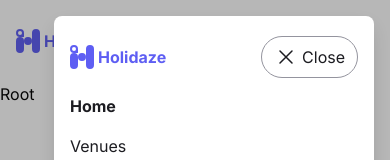
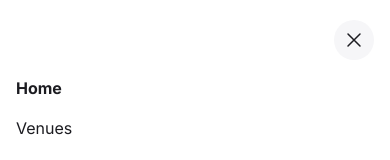
Before and after one commit to archivedhyseh/project-exam-2, a React (Vite) app: page / in a window 390 px wide. Both pictures are taken after a click on the button "Menu". Shown: the top 160 px of the page. Built offline with nearby package versions, Linux system fonts and the light colour scheme.

Commit message:
Updated NavMenu in Header component

```diff
--- a/src/components/Header/Nav/NavMenu/index.tsx
+++ b/src/components/Header/Nav/NavMenu/index.tsx
@@ -1,6 +1,6 @@
 import { Link, NavLink } from 'react-router-dom'
 import { navAuthRoutes, navRoutes } from '../../data'
-import TertiaryButton from '../../../Buttons/TertiaryButton'
+import IconButton from '../../../Buttons/IconButton'
 import SecondaryButton from '../../../Buttons/SecondaryButton'
 
 type NavMenuProps = {
@@ -11,31 +11,10 @@ export default function NavMenu({ setIsOpen }: NavMenuProps) {
   const accessToken = localStorage.getItem('accessToken')
 
   return (
-    <div className="fixed left-0 top-0 z-[1000] flex h-full w-full justify-end bg-black/30 p-4">
-      <nav className="flex h-full w-full max-w-80 flex-col gap-2 rounded-lg bg-background px-4 py-5 shadow">
-        <div className="flex justify-between">
-          <div className="flex items-center gap-1 py-2">
-            <svg
-              xmlns="http://www.w3.org/2000/svg"
-              fill="none"
-              viewBox="0 0 24 24"
-              className="h-6 w-6"
-            >
-              <path
-                fill="#5E5EF3"
-                d="M0 12a4 4 0 1 1 8 0v8a4 4 0 0 1-8 0v-8Zm16-8a4 4 0 0 1 8 0v16a4 4 0 0 1-8 0V4Zm-8 8a4 4 0 1 1 8 0 4 4 0 0 1-8 0Z"
-              />
-              <path
-                fill="#5E5EF3"
-                fillRule="evenodd"
-                d="M4 0a4 4 0 1 0 0 8h3.407A.593.593 0 0 0 8 7.407V4a4 4 0 0 0-4-4Zm0 6a2 2 0 1 0 0-4 2 2 0 0 0 0 4Z"
-                clipRule="evenodd"
-              />
-            </svg>
-            <span className="font-bold text-brand">Holidaze</span>
-          </div>
-
-          <TertiaryButton size="default" onClick={() => setIsOpen(false)}>
+    <div className="fixed left-0 top-0 z-[1000] flex h-full w-full justify-end bg-black/30">
+      <nav className="flex h-full w-full flex-col gap-2 bg-background px-4 py-5 shadow sm:max-w-[376px] sm:rounded-l-md">
+        <div className="flex justify-end">
+          <IconButton onClick={() => setIsOpen(false)}>
             <svg
               xmlns="http://www.w3.org/2000/svg"
               fill="none"
@@ -50,8 +29,8 @@ export default function NavMenu({ setIsOpen }: NavMenuProps) {
                 d="M6 18 18 6M6 6l12 12"
               />
             </svg>
-            <span>Close</span>
-          </TertiaryButton>
+            <span className="sr-only">Close modal</span>
+          </IconButton>
         </div>
 
         <div className="flex h-full flex-col justify-between">
--- a/src/components/Header/index.tsx
+++ b/src/components/Header/index.tsx
@@ -56,7 +56,7 @@ export default function Header() {
             aria-label="Holidaze"
             className="inline-flex rounded-md lg:rounded-lg"
           >
-            <span className="flex items-center gap-1 py-2">
+            <div className="flex items-center gap-1 py-2">
               <svg
                 xmlns="http://www.w3.org/2000/svg"
                 fill="none"
@@ -75,7 +75,7 @@ export default function Header() {
                 />
               </svg>
               <span className="font-bold text-brand lg:text-xl">Holidaze</span>
-            </span>
+            </div>
           </a>
 
           {isMobile && <NavButton setIsOpen={setIsMenuOpen} />}
```
